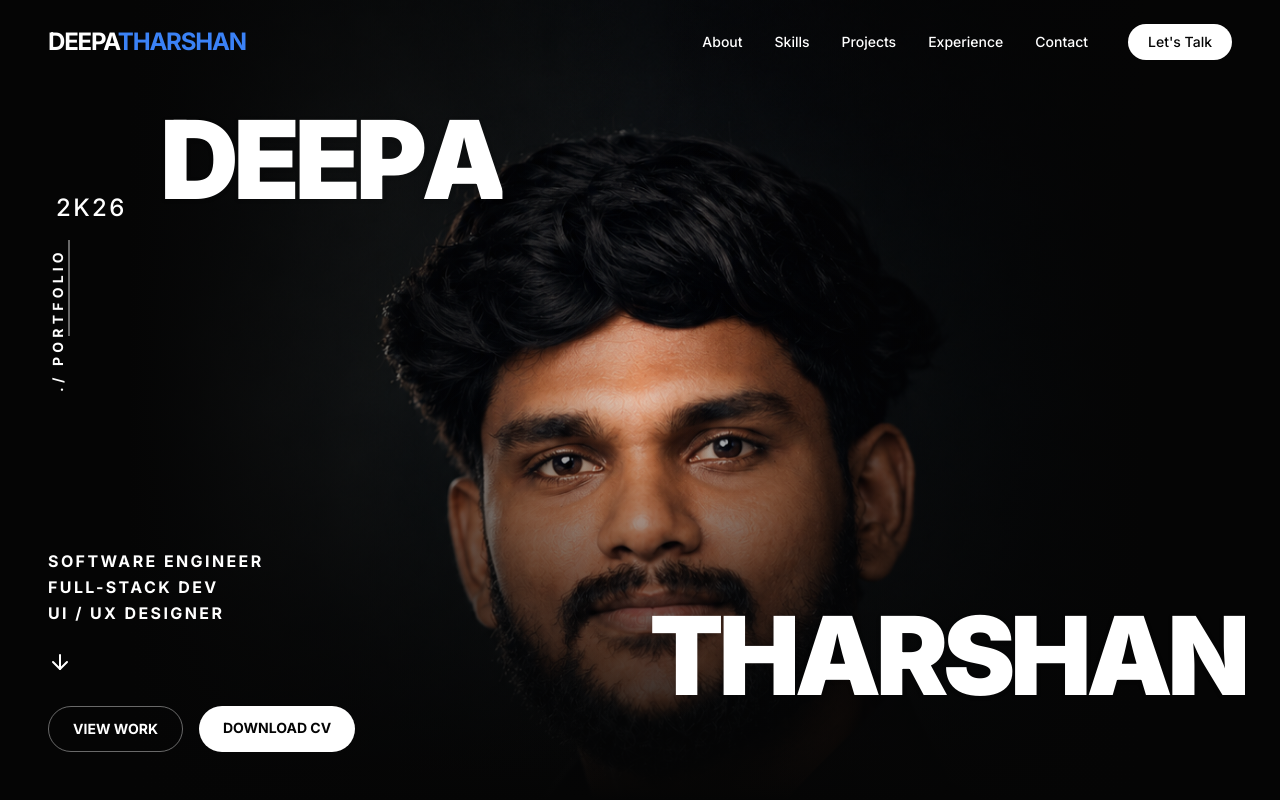
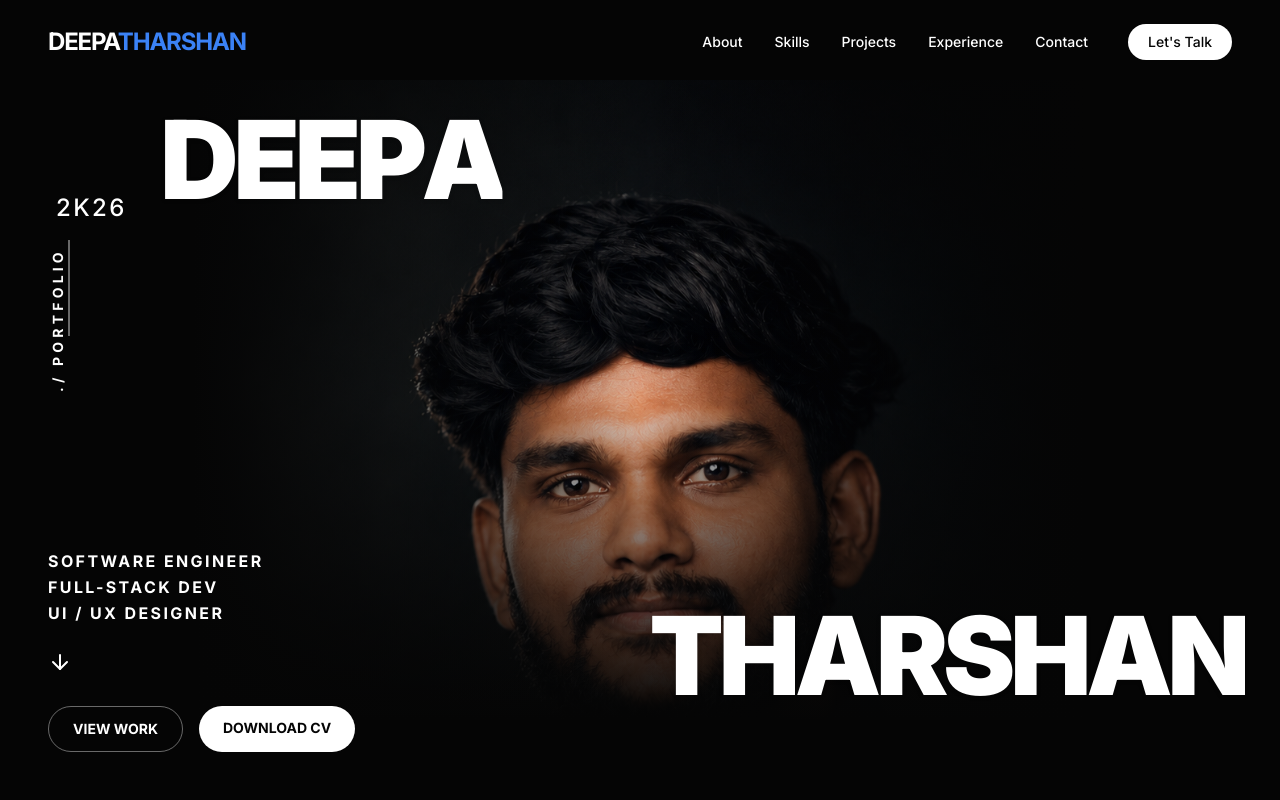
Before and after one commit to Deepatharshan/personal-portfolio, a Next.js app: page / in a window 1280 px wide. Shown: the top 800 px of the page. Built offline with nearby package versions, Linux system fonts and the light colour scheme.

Commit message:
Make Hero profile picture slightly smaller

```diff
--- a/src/components/Hero.tsx
+++ b/src/components/Hero.tsx
@@ -60,7 +60,7 @@ export default function Hero() {
             initial={{ opacity: 0, scale: 0.8 }}
             animate={{ opacity: 1, scale: 1 }}
             transition={{ duration: 1.2, ease: "easeOut" }}
-            className="relative w-full h-full max-w-5xl mx-auto mix-blend-darken dark:mix-blend-lighten"
+            className="relative w-[90%] h-[85%] md:w-[80%] md:h-[80%] max-w-4xl mx-auto mix-blend-darken dark:mix-blend-lighten mt-12 md:mt-0"
           >
             <Image
               src="/profile.jpg"
```
